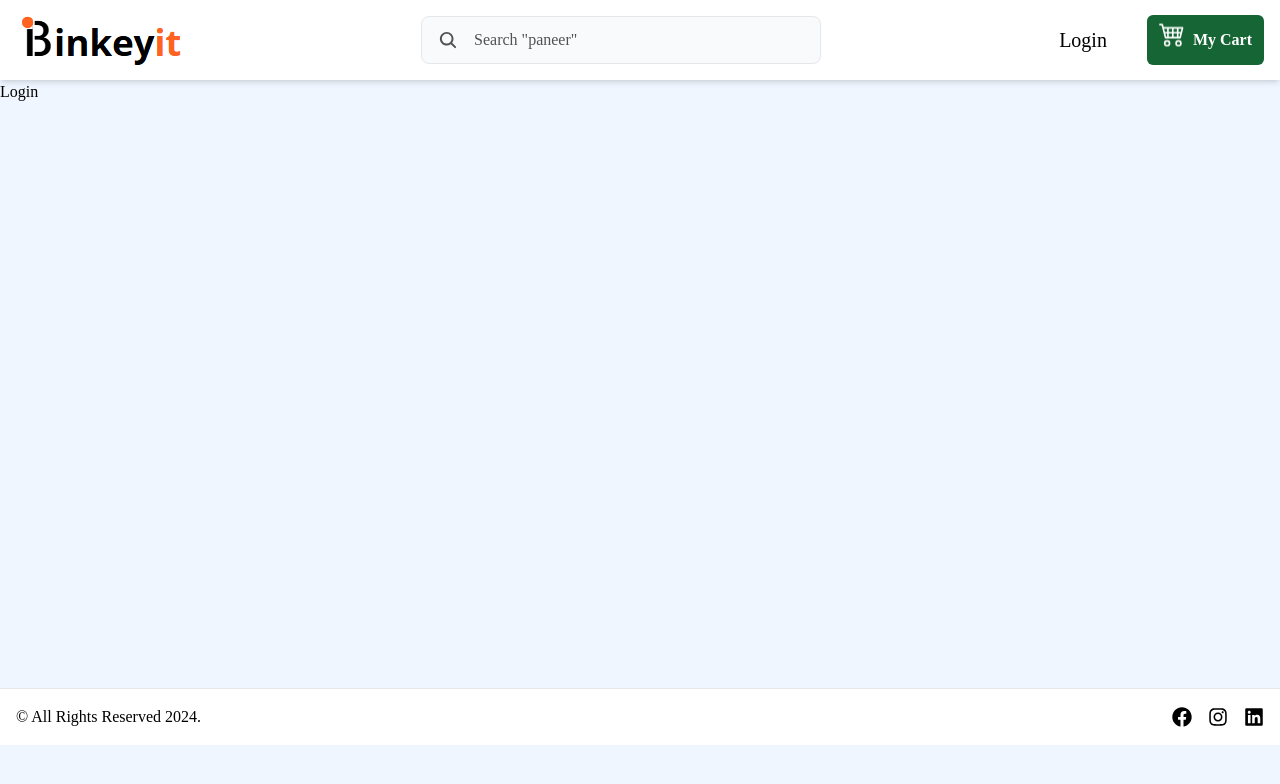
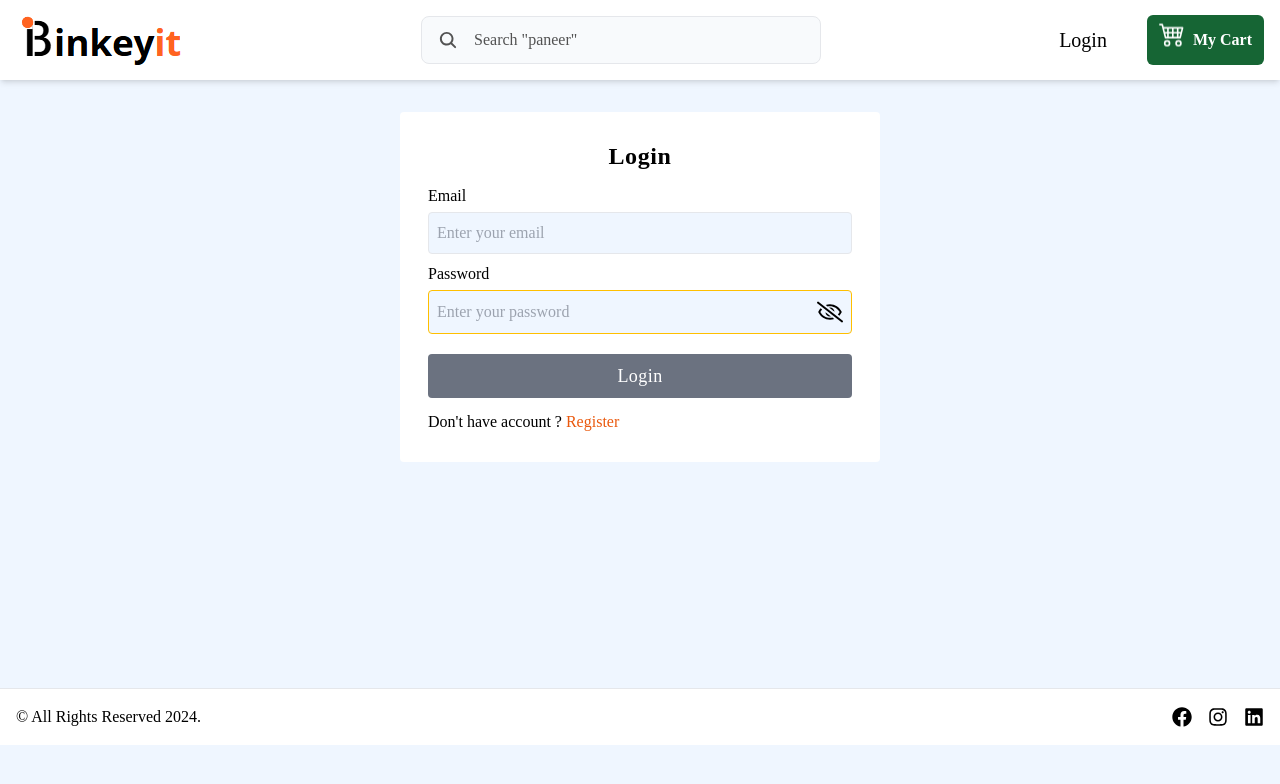
Before and after one commit to pulkitgaur07/Binkeyit-client, a React (Vite) app: page /login in a window 1280 px wide. Shown: the top 784 px of the page. Built offline with nearby package versions, Linux system fonts and the light colour scheme.

Commit message:
Login part done.

```diff
--- a/src/common/SummaryApi.js
+++ b/src/common/SummaryApi.js
@@ -4,6 +4,10 @@
     register : {
         url : '/api/user/register',
         method : 'post'
+    },
+    login : {
+        url : '/api/user/login',
+        method : 'post'
     }
 }
 
--- a/src/pages/Login .jsx
+++ b/src/pages/Login .jsx
@@ -1,11 +1,123 @@
-import React from 'react'
+import React, { useState } from "react";
+import { MdOutlineRemoveRedEye } from "react-icons/md";
+import { FaRegEyeSlash } from "react-icons/fa";
+import toast from "react-hot-toast";
+import Axios from "../utils/Axios";
+import SummaryApi from "../common/SummaryApi";
+import AxiosToastError from "../utils/AxiosToastError";
+import { Link, useNavigate } from "react-router-dom";
 
-const Login  = () => {
+const Login = () => {
+  const navigate = useNavigate();
+  const [showPassword, setShowPassword] = useState(false);
+
+  const [data, setData] = useState({
+    email: "",
+    password: "",
+  });
+
+  const handleChange = (e) => {
+    const { name, value } = e.target;
+    setData((prev) => {
+      return {
+        ...prev,
+        [name]: value,
+      };
+    });
+  };
+
+  const validValue = Object.values(data).every((el) => el);
+
+  const handleSubmit = async (e) => {
+    e.preventDefault();
+
+    try {
+      const response = await Axios({
+        ...SummaryApi.login,
+        data: data,
+      });
+      if (response.data.error) {
+        toast.error(response.data.message);
+      }
+      if (response.data.success) {
+        toast.success(response.data.message);
+        setData({
+          email: "",
+          password: "",
+        });
+        navigate("/");
+      }
+    } catch (error) {
+      AxiosToastError(error);
+    }
+  };
+
   return (
-    <div>
-      Login
-    </div>
-  )
-}
+    <section className="rounded max-w-lg container mx-auto p-4 flex items-center">
+      <div className="w-full bg-white my-4 mx-auto rounded p-7">
+        <p className="text-center text-2xl font-semibold tracking-wide">Login</p>
+        <form onSubmit={handleSubmit} className="grid gap-2 mt-3">
+          <div className="grid gap-1">
+            <label htmlFor="email">Email</label>
+            <input
+              type="email"
+              placeholder="Enter your email"
+              id="email"
+              autoFocus
+              className="bg-blue-50 p-2 rounded border outline-none focus-within:border-primary-200"
+              name="email"
+              value={data.email}
+              onChange={handleChange}
+            />
+          </div>
+          <div className="grid gap-1">
+            <label htmlFor="password">Password</label>
+            <div className="bg-blue-50 p-2 rounded border flex focus-within:border-primary-200">
+              <input
+                type={showPassword ? "text" : "password"}
+                placeholder="Enter your password"
+                id="password"
+                autoFocus
+                className="bg-blue-50 w-full outline-none"
+                name="password"
+                value={data.password}
+                onChange={handleChange}
+              />
+              <div
+                onClick={() => {
+                  setShowPassword((prev) => !prev);
+                }}
+                className="cursor-pointer"
+              >
+                {showPassword ? (
+                  <MdOutlineRemoveRedEye size={26} />
+                ) : (
+                  <FaRegEyeSlash size={26} />
+                )}
+              </div>
+            </div>
+          </div>
+          <button
+            disabled={!validValue}
+            className={`${
+              validValue ? "bg-orange-600 hover:bg-orange-500" : "bg-gray-500"
+            } py-2 rounded font-medium text-white text-lg my-3 tracking-wide`}
+          >
+            Login
+          </button>
+        </form>
+        <p>
+          Don't have account ?{" "}
+          <Link
+            to="/register"
+            className="font-medium text-orange-600 hover:text-orange-500"
+          >
+            Register
+          </Link>
+        </p>
+      </div>
+    </section>
+  );
+};
 
-export default Login
+export default Login;
```
